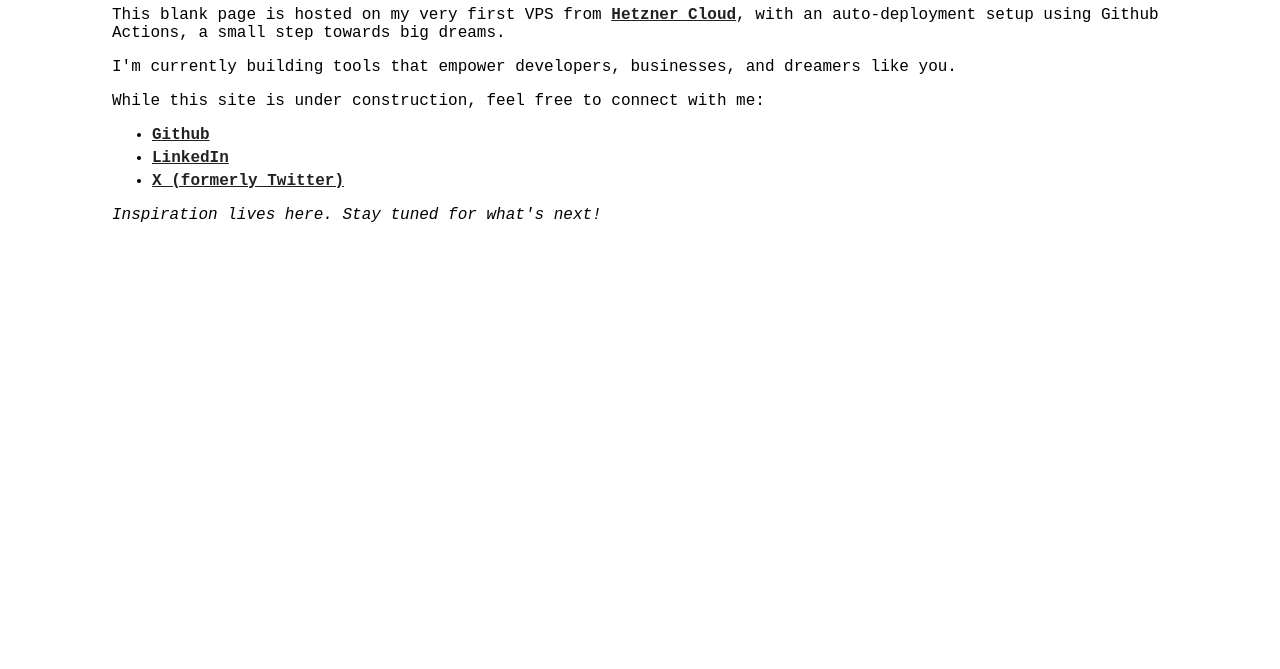
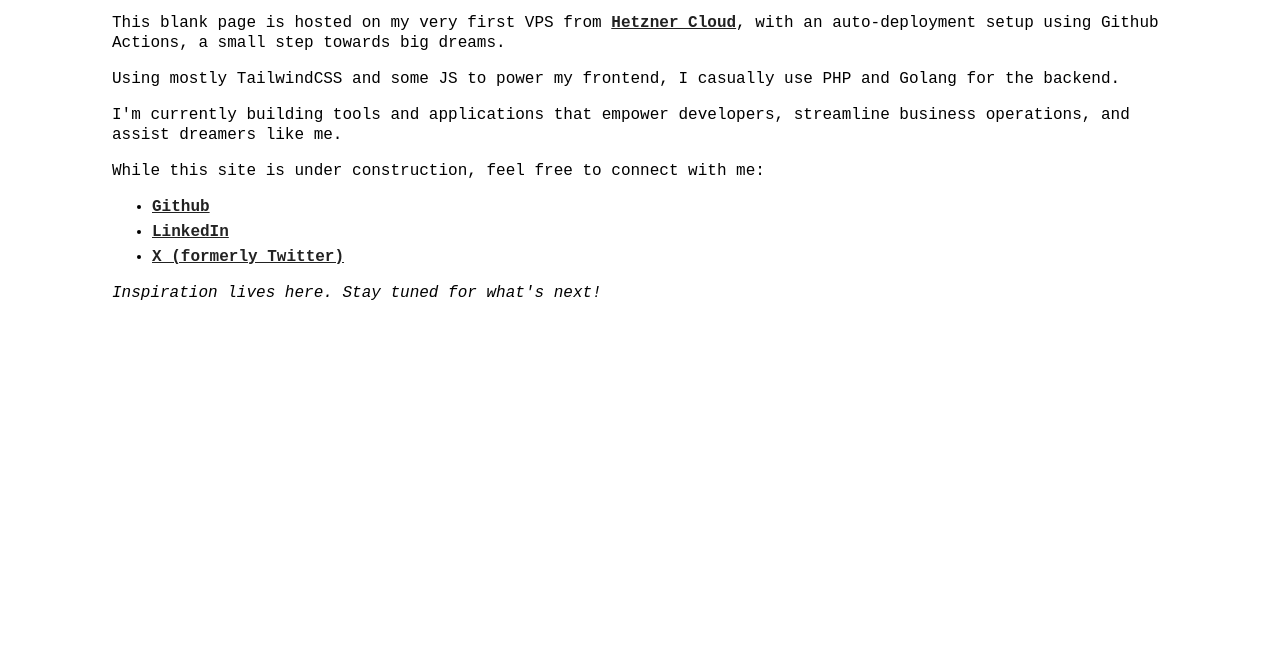
Before and after one commit to codelikesuraj/portfolio-site, a plain HTML site: page index.html in a window 1280 px wide. Shown: the part 131-800 px from the top of the page. Drawn offline with Linux system fonts and the light colour scheme.

Commit message:
update: update bio

```diff
--- a/index.html
+++ b/index.html
@@ -19,6 +19,7 @@
             font-family: monospace, Verdana, Arial, sans-serif;
             display: flex;
             justify-content: center;
+	    line-height: 1.25;
         }
 
         article {
@@ -56,7 +57,8 @@
 <p>I'm <a href="https://linktr.ee/codelikesuraj" target="_blank" class="name">Abdulbaki Suraj</a>, a software developer and cloud enthusiast based in Lagos, Nigeria.</p>
 <p>At this point, you're probably why this space is empty. Well, let's just say it's <em>temporary</em>.</p>
 <p>This blank page is hosted on my very first VPS from <a href="https://hetzner.com/cloud" target="_blank">Hetzner Cloud</a>, with an auto-deployment setup using Github Actions, a small step towards big dreams.</p>
-<p>I'm currently building tools that empower developers, businesses, and dreamers like you.</p>
+<p>Using mostly TailwindCSS and some JS to power my frontend, I casually use PHP and Golang for the backend.</p>
+<p>I'm currently building tools and applications that empower developers, streamline business operations, and assist dreamers like me.</p>
 <p>While this site is under construction, feel free to connect with me:
     <ul>
         <li><a href="https://github.com/codelikesuraj" target="_blank">Github</a></li>
```
